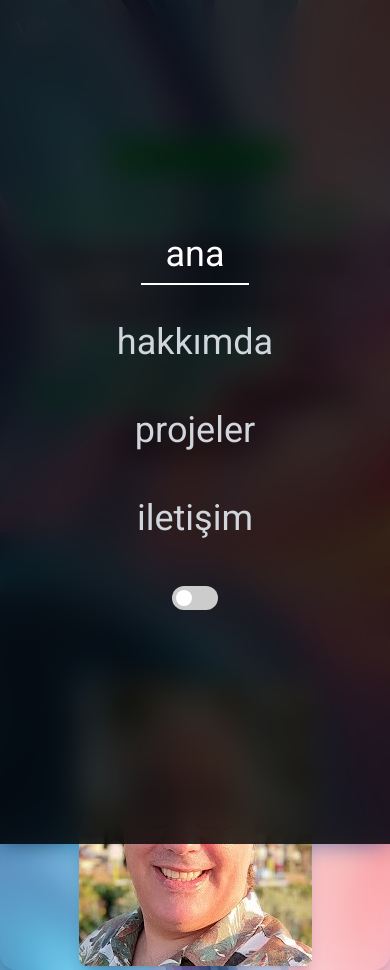
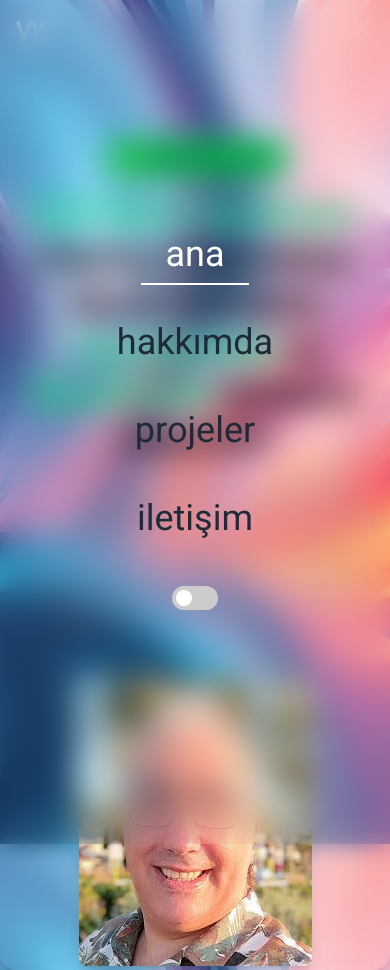
Before and after one commit to volkankok/wolx, a React (Vite) app in the folder frontend/: page / in a window 390 px wide. Both pictures are taken after a click on the button 362 px from the left and 28 px from the top of the page. Built offline with nearby package versions, Linux system fonts and the light colour scheme.

Commit message:
mobilemenu

```diff
--- a/frontend/src/components/MainNavigation.jsx
+++ b/frontend/src/components/MainNavigation.jsx
@@ -121,7 +121,7 @@ export default function MainNavigation() {
         {isOpen && (
           <div className="fixed inset-0 min-h-screen w-screen z-[999]">
             <div
-              className="absolute inset-0 bg-black/80 backdrop-blur-lg"
+              className="absolute inset-0 backdrop-blur-lg"
               onClick={closeMenu}
             />
             <div className="relative z-[1000] h-screen w-full flex items-center justify-center">
@@ -132,7 +132,7 @@ export default function MainNavigation() {
                     className={({ isActive }) =>
                       isActive
                         ? "text-white font-medium text-4xl border-b-2 border-white px-6 py-2 transition-all duration-300"
-                        : "text-gray-300 hover:text-white text-4xl px-6 py-2 transition-all duration-300"
+                        : "text-gray-800 hover:text-white text-4xl px-6 py-2 transition-all duration-300"
                     }
                     end
                     onClick={closeMenu}
@@ -146,7 +146,7 @@ export default function MainNavigation() {
                     className={({ isActive }) =>
                       isActive
                         ? "text-white font-medium text-4xl border-b-2 border-white px-6 py-2 transition-all duration-300"
-                        : "text-gray-300 hover:text-white text-4xl px-6 py-2 transition-all duration-300"
+                        : "text-gray-800 hover:text-white text-4xl px-6 py-2 transition-all duration-300"
                     }
                     onClick={closeMenu}
                   >
@@ -159,7 +159,7 @@ export default function MainNavigation() {
                     className={({ isActive }) =>
                       isActive
                         ? "text-white font-medium text-4xl border-b-2 border-white px-6 py-2 transition-all duration-300"
-                        : "text-gray-300 hover:text-white text-4xl px-6 py-2 transition-all duration-300"
+                        : "text-gray-800 hover:text-white text-4xl px-6 py-2 transition-all duration-300"
                     }
                     onClick={closeMenu}
                   >
@@ -172,7 +172,7 @@ export default function MainNavigation() {
                     className={({ isActive }) =>
                       isActive
                         ? "text-white font-medium text-4xl border-b-2 border-white px-6 py-2 transition-all duration-300"
-                        : "text-gray-300 hover:text-white text-4xl px-6 py-2 transition-all duration-300"
+                        : "text-gray-800 hover:text-white text-4xl px-6 py-2 transition-all duration-300"
                     }
                     onClick={closeMenu}
                   >
```
